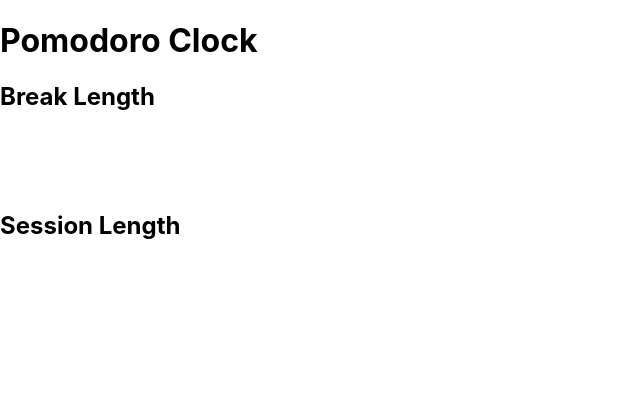
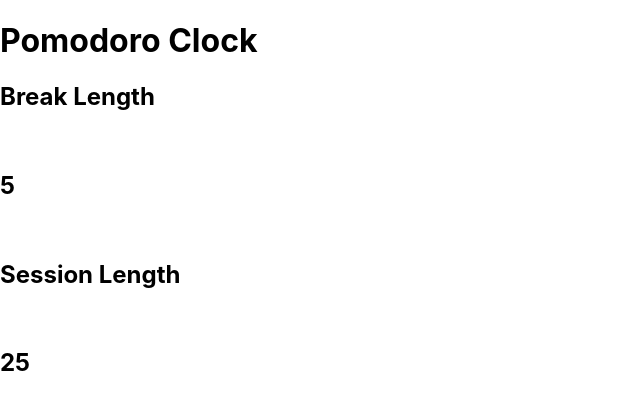
Before and after one commit to petercrackthecode/FCC_PomodoroClock, a React (Create React App) app: page / in a window 1280 px wide. Shown: the top 410 px of the page, without its empty margins (0-640 px from the left). Built offline with nearby package versions, Linux system fonts and the light colour scheme.

Commit message:
Added a session max and min

```diff
--- a/src/App.js
+++ b/src/App.js
@@ -4,7 +4,10 @@ import "./styles/App.css";
 import React from "react";
 
 class App extends React.Component {
-  state = {};
+  state = {
+    m_sessionLength: 25,
+    m_breakLength: 5,
+  };
 
   render() {
     return (
--- a/src/components/LengthController.js
+++ b/src/components/LengthController.js
@@ -3,6 +3,10 @@ import React from 'react';
 export function LengthController(props) {
     const name= props.id[0].toUpperCase() + props.id.substring(1);
     const id= props.id;
+    // 5 minutes jump when increment or decrement
+    const sectionStep= 5;
+    const m_sessionMax= 60, m_sessionMin= 5;
+
     return (
         <div id={props.id}>
             <h2 id={`${id}-label`}>{name} Length</h2>
--- a/src/styles/App.css
+++ b/src/styles/App.css
@@ -1,3 +1,8 @@
-
+#app {
+  width: 100vw;
+  height: 100vh;
+  padding: 0;
+  margin: 0;
+}
 
 /*# sourceMappingURL=App.css.map */
--- a/src/styles/App.scss
+++ b/src/styles/App.scss
@@ -0,0 +1,6 @@
+#app {
+    width: 100vw;
+    height: 100vh;
+    padding: 0;
+    margin: 0;
+}
```
Also changed, not shown: src/components/Session.js (deleted, +0 -7 lines), 2 other files (tests, documents, lock files or other folders).
